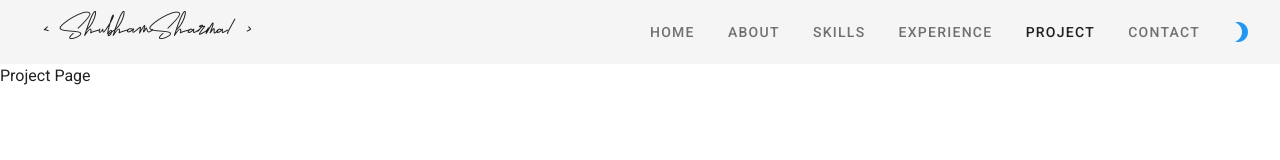
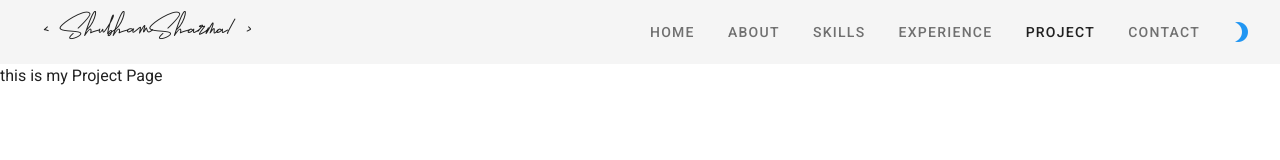
Before and after one commit to shubhamsharma11/vue-portfolio, a Vue app: page /projects in a window 1280 px wide. Shown: the top 160 px of the page. Built offline with nearby package versions, Linux system fonts and the light colour scheme.

Commit message:
project page changes

```diff
--- a/src/pages/ProjectPage.vue
+++ b/src/pages/ProjectPage.vue
@@ -1,6 +1,6 @@
 <template>
   <div>
-    Project Page
+    this is my Project Page
   </div>
 </template>
 
```
